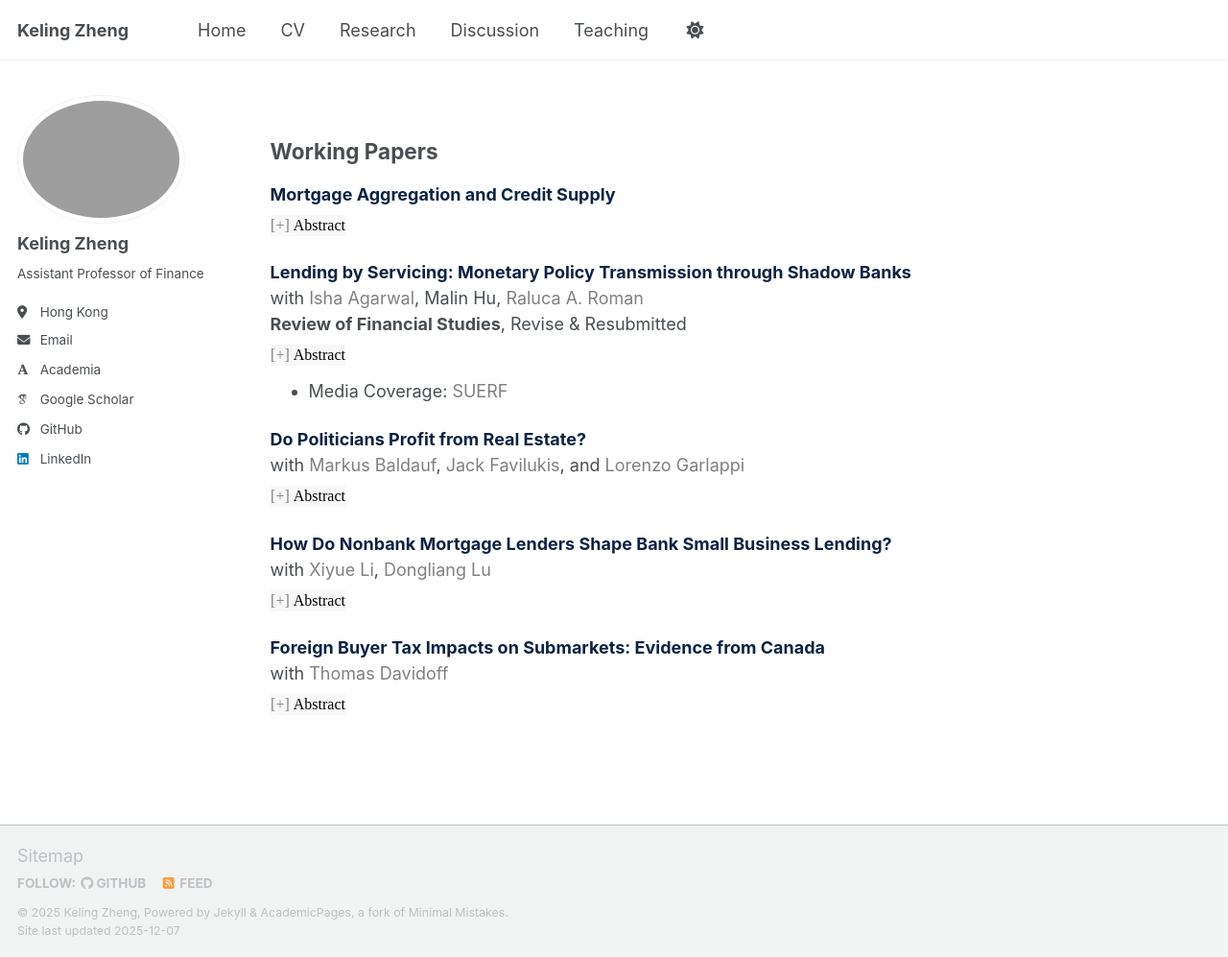
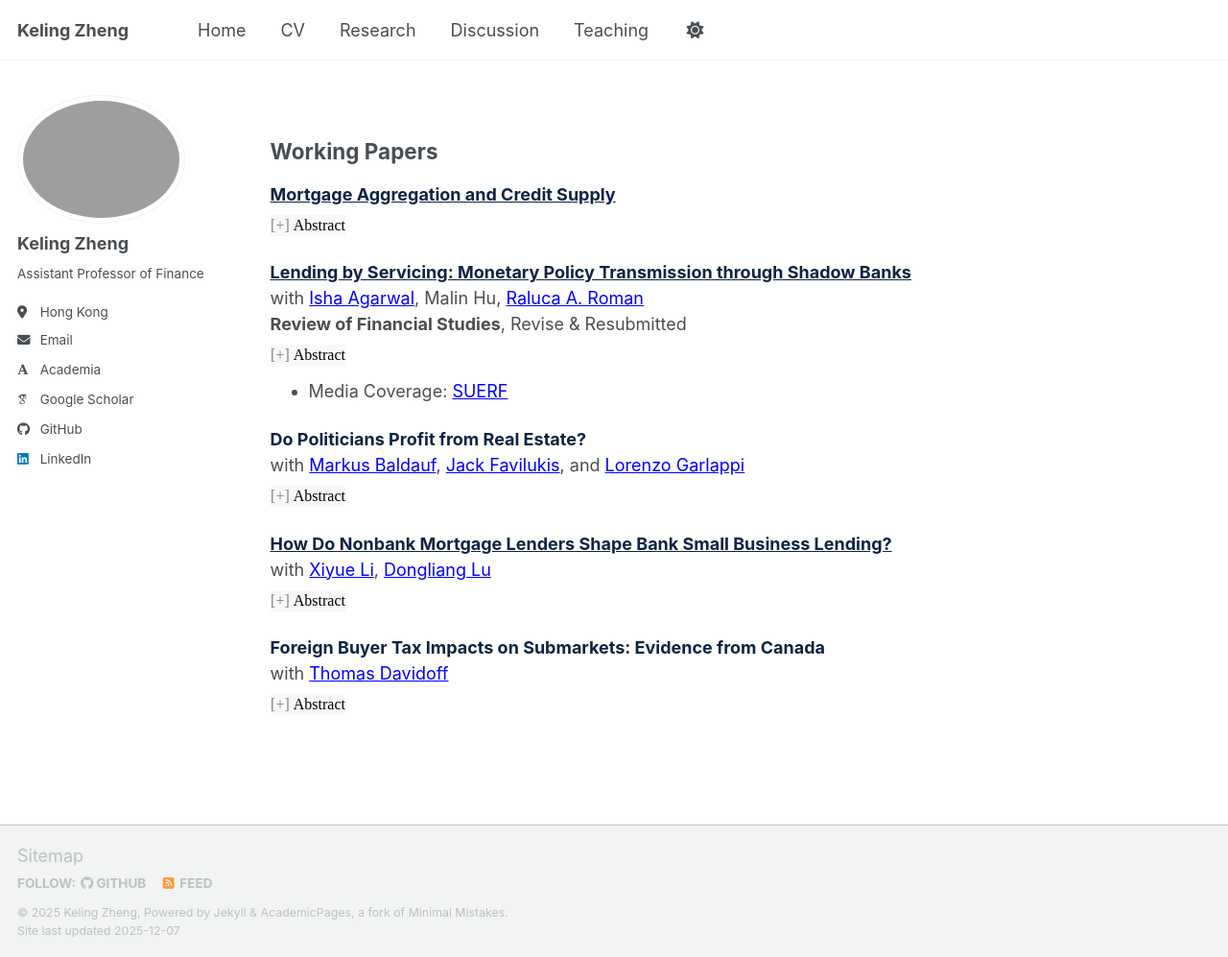
Before and after one commit to Keling-Zheng/Keling-Zheng.github.io, a Jekyll site: the page built from _pages/publications.html, in a window 1280 px wide and 997 px high. Shown: the whole window at 96% size. Built offline with Jekyll 4.4.1, drawn with Linux system fonts in a browser that asks for light colours; some web fonts are replaced; a script bundle is joined from its source files by our own code; library files that are not in the unit come from our copies.

Commit message:
Update publications.html

```diff
--- a/_pages/publications.html
+++ b/_pages/publications.html
@@ -58,7 +58,7 @@ author_profile: true
 <h2 id="working-papers">Working Papers</h2>
 
 <p>
-  <a style="text-decoration:none; color:rgb(12, 35, 68); font-weight:bold" href="http://keling-zheng.github.io/files/papers/aggregation.pdf">Mortgage Aggregation and Credit Supply</a>
+  <a style="text-decoration:underline; color:rgb(12, 35, 68); font-weight:bold" href="http://keling-zheng.github.io/files/papers/aggregation.pdf">Mortgage Aggregation and Credit Supply</a>
   <br>
     <button class="abstract-button" data-target="aggregation" style="margin-top:8px; margin-right: 10px;">Abstract</button>
 </p>
@@ -67,13 +67,13 @@ author_profile: true
 </div>
 
 <p>
-    <a style="text-decoration:none; color:rgb(12, 35, 68); font-weight:bold" href="http://keling-zheng.github.io/files/papers/si.pdf">Lending by Servicing: Monetary Policy Transmission through Shadow Banks</a>
-    <br>with <a style="text-decoration:none; color:gray" href="https://agarwalisha.com/">Isha Agarwal</a>, Malin Hu, <a style="text-decoration:none; color:gray" href="https://www.philadelphiafed.org/our-people/raluca-a-roman">Raluca A. Roman</a>
+    <a style="text-decoration:underline; color:rgb(12, 35, 68); font-weight:bold" href="http://keling-zheng.github.io/files/papers/si.pdf">Lending by Servicing: Monetary Policy Transmission through Shadow Banks</a>
+    <br>with <a style="text-decoration:underline; color:blue" href="https://agarwalisha.com/">Isha Agarwal</a>, Malin Hu, <a style="text-decoration:underline; color:blue" href="https://www.philadelphiafed.org/our-people/raluca-a-roman">Raluca A. Roman</a>
     <br><strong>Review of Financial Studies</strong>, Revise & Resubmitted
     <br>
       <button class="abstract-button" data-target="msr" style="margin-top: 8px; margin-right: 10px;">Abstract</button>
     <ul style="margin-top: -12px">
-      <li>Media Coverage: <a style="text-decoration:none; color:gray" href="https://www.suerf.org/publications/suerf-policy-notes-and-briefs/the-mortgage-servicing-channel-understanding-monetary-policy-transmission-through-shadow-banks/">SUERF</a></li>
+      <li>Media Coverage: <a style="text-decoration:underline; color:blue" href="https://www.suerf.org/publications/suerf-policy-notes-and-briefs/the-mortgage-servicing-channel-understanding-monetary-policy-transmission-through-shadow-banks/">SUERF</a></li>
     </ul>
 </p>
 <div id="msr" class="abstract-content">
@@ -82,7 +82,7 @@ author_profile: true
 
 <p>
     <a style="text-decoration:none; color:rgb(12, 35, 68); font-weight:bold" href="http://keling-zheng.github.io/files/papers/politician.pdf">Do Politicians Profit from Real Estate?</a>
-    <br>with <a style="text-decoration:none; color:gray" href="https://sites.google.com/site/mbaldauf/">Markus Baldauf</a>, <a style="text-decoration:none; color:gray" href="https://sites.google.com/site/jackfavilukis/home">Jack Favilukis</a>, and <a style="text-decoration:none; color:gray" href="https://sites.google.com/site/lorenzogarlappi/">Lorenzo Garlappi</a>
+    <br>with <a style="text-decoration:underline; color:blue" href="https://sites.google.com/site/mbaldauf/">Markus Baldauf</a>, <a style="text-decoration:underline; color:blue" href="https://sites.google.com/site/jackfavilukis/home">Jack Favilukis</a>, and <a style="text-decoration:underline; color:blue" href="https://sites.google.com/site/lorenzogarlappi/">Lorenzo Garlappi</a>
     <br>
       <button class="abstract-button" data-target="llm_advice" style="margin-top:8px">Abstract</button>
 </p>
@@ -91,8 +91,8 @@ author_profile: true
 </div>
 
 <p>
-  <a style="text-decoration:none; color:rgb(12, 35, 68); font-weight:bold" href="http://keling-zheng.github.io/files/papers/sbl.pdf">How Do Nonbank Mortgage Lenders Shape Bank Small Business Lending?</a>
-  <br>with <a style="text-decoration:none; color:gray" href="https://www.ellenxiyueli.com/">Xiyue Li</a>, <a style="text-decoration:none; color:gray" href="https://www.donglianglu.com/">Dongliang Lu</a>
+  <a style="text-decoration:underline; color:rgb(12, 35, 68); font-weight:bold" href="http://keling-zheng.github.io/files/papers/sbl.pdf">How Do Nonbank Mortgage Lenders Shape Bank Small Business Lending?</a>
+  <br>with <a style="text-decoration:underline; color:blue" href="https://www.ellenxiyueli.com/">Xiyue Li</a>, <a style="text-decoration:underline; color:blue" href="https://www.donglianglu.com/">Dongliang Lu</a>
   <br>
     <button class="abstract-button" data-target="agnostic_dp" style="margin-top:8px; margin-right: 10px;">Abstract</button>
 </p>
@@ -102,7 +102,7 @@ author_profile: true
 
 <p>
   <a style="text-decoration:none; color:rgb(12, 35, 68); font-weight:bold" href="http://keling-zheng.github.io/files/papers/fbt.pdf">Foreign Buyer Tax Impacts on Submarkets: Evidence from Canada</a>
-  <br>with <a style="text-decoration:none; color:gray" href="https://blogs.ubc.ca/davidoff/">Thomas Davidoff</a>
+  <br>with <a style="text-decoration:underline; color:blue" href="https://blogs.ubc.ca/davidoff/">Thomas Davidoff</a>
   <br>
     <button class="abstract-button" data-target="agnostic_dp" style="margin-top:8px; margin-right: 10px;">Abstract</button>
 <div id="agnostic_dp" class="abstract-content">
```
